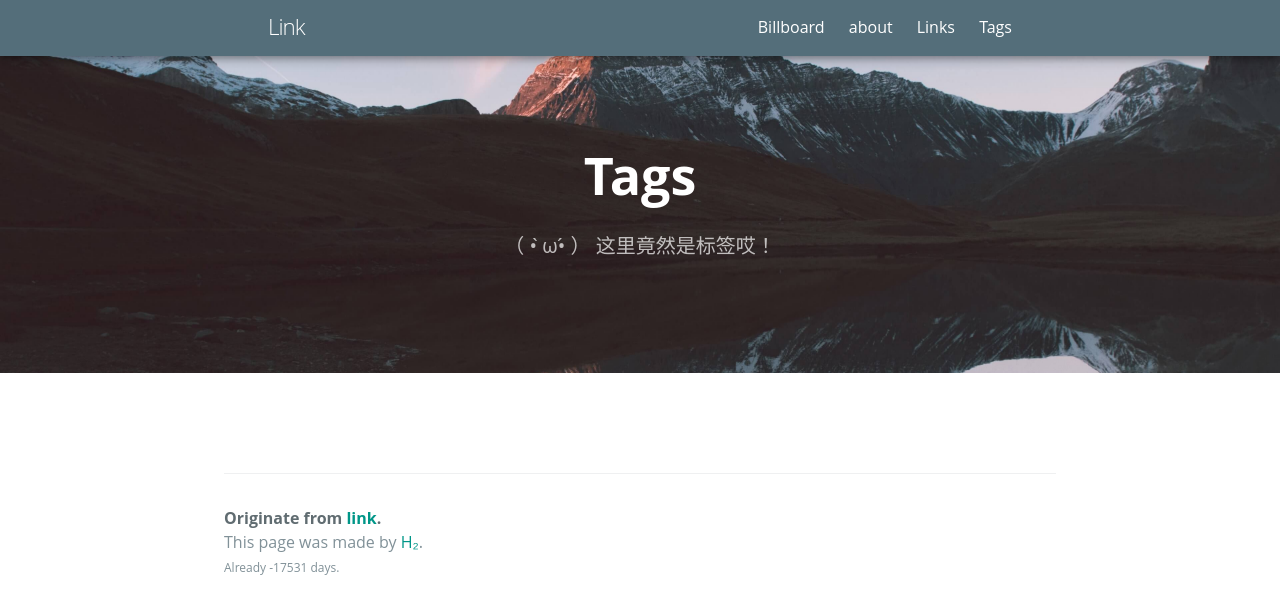
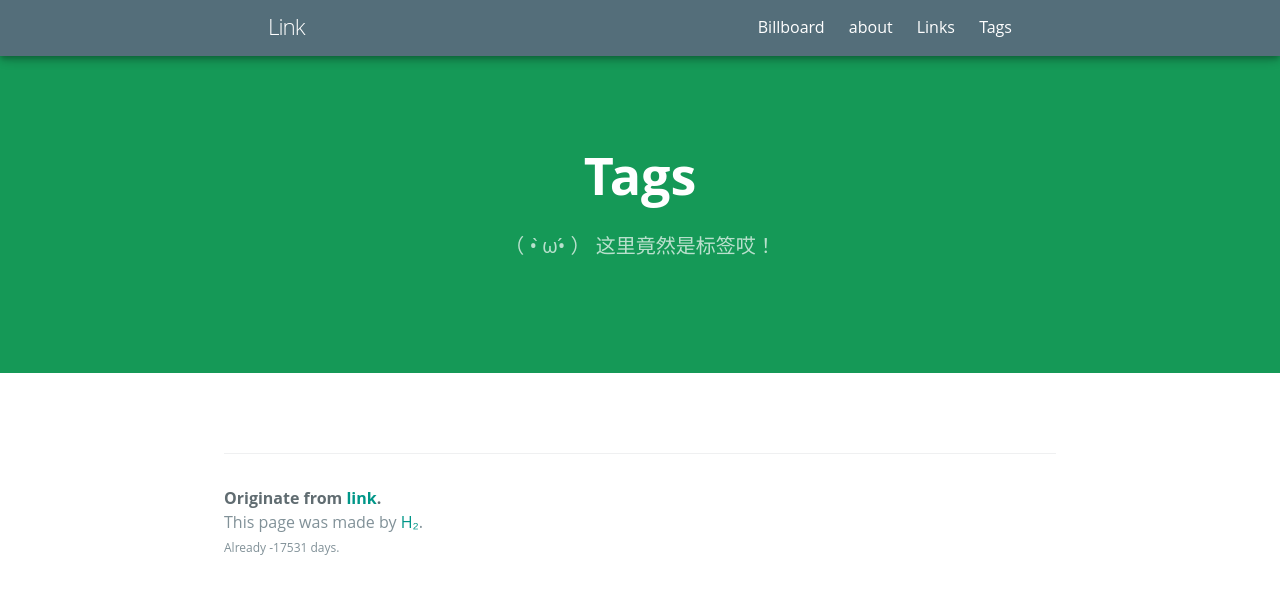
Before and after one commit to link9596/jekyll-theme-Hydrogen, a Jekyll site: the page built from pages/tags.html, in a window 1280 px wide. Shown: the top 614 px of the page. Built offline with Jekyll 4.4.1, drawn with Linux system fonts in a browser that asks for light colours; some web fonts are replaced; comment, search, counter and statistics services are not loaded.

Commit message:
Update hydrogen-blog.scss

```diff
--- a/_sass/hydrogen-blog.scss
+++ b/_sass/hydrogen-blog.scss
@@ -101,7 +101,7 @@ a {
   text-align: center;
   margin-top: 0px;
   background-color: $header-bg-color;
-  background: url("/theme/hydrogen-ss.png") no-repeat center; -webkit-background-size: cover; -moz-background-size: cover; -o-background-size: cover; background-size:cover; max-width:100%; margin: auto;text-align: center;margin-bottom:20px;
+  /*background: url("/theme/hydrogen-ss.png") no-repeat center; -webkit-background-size: cover; -moz-background-size: cover; -o-background-size: cover; background-size:cover; max-width:100%; margin: auto;text-align: center;margin-bottom:20px;
   /*background-image: linear-gradient(120deg, $header-bg-color-secondary, $header-bg-color);*/
 
   @include large {
```
